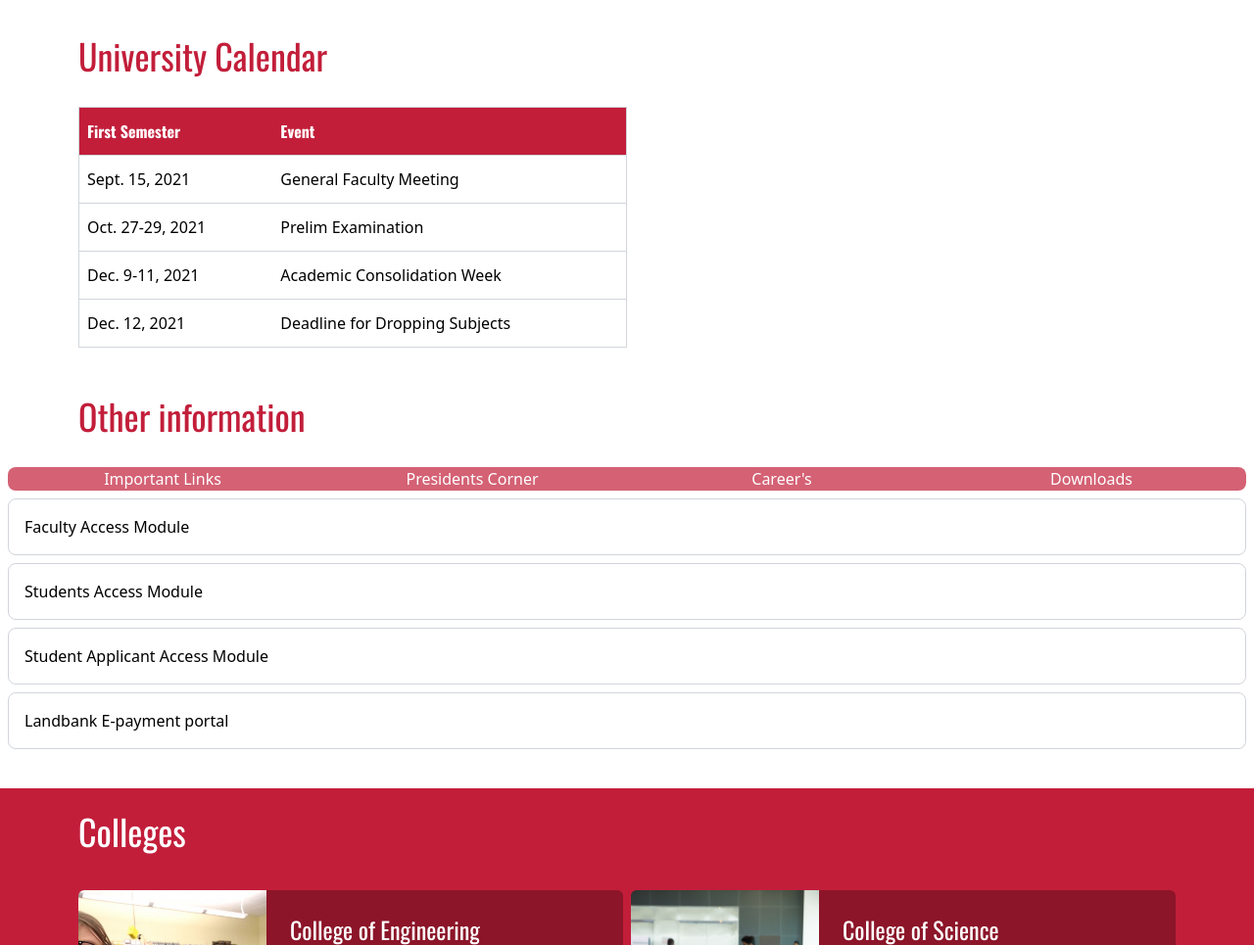
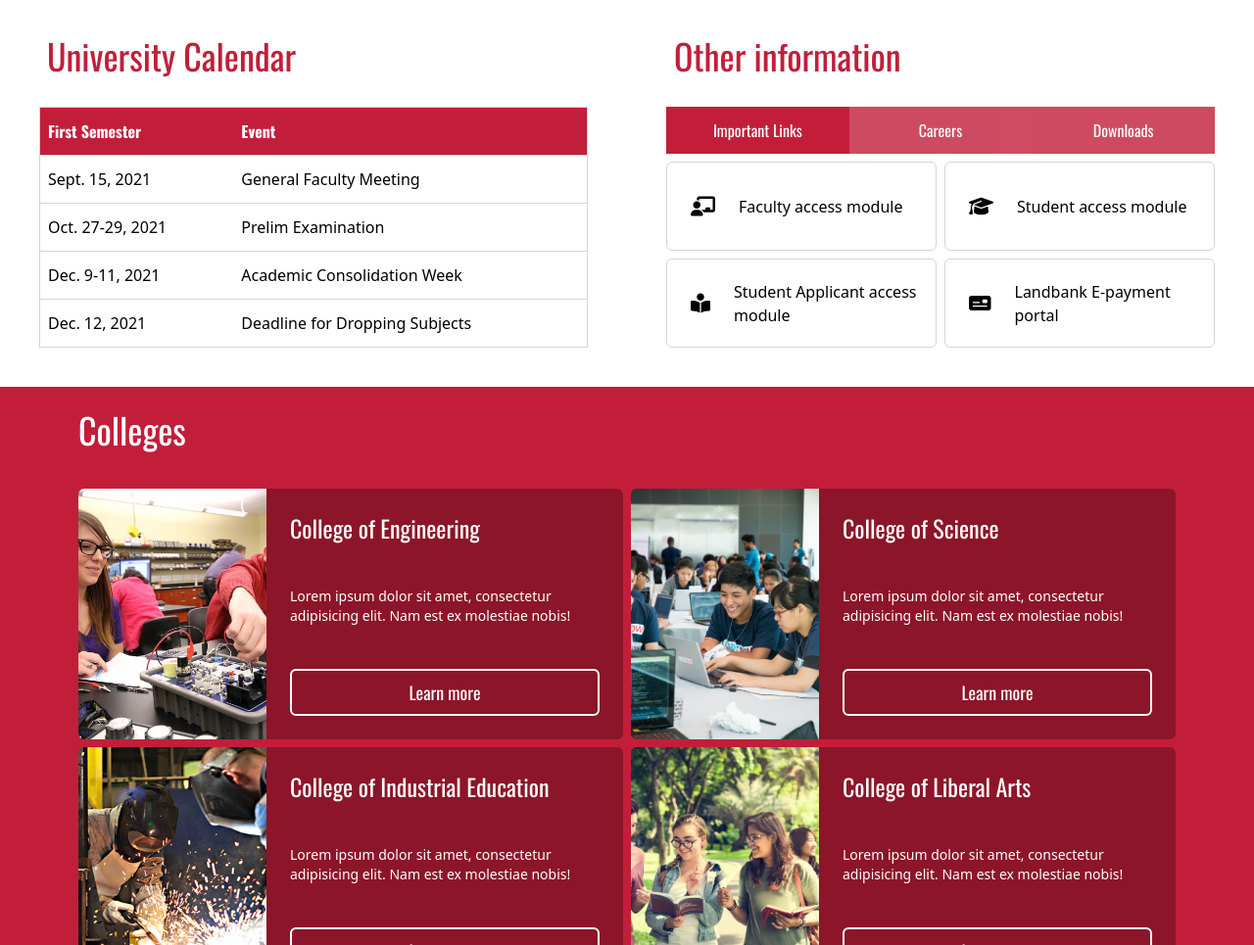
Before and after one commit to Mark-Avila/tup-concept, a website: page public/index.html in a window 1280 px wide. Shown: the part 1485-2450 px from the top of the page at 98% size. Drawn offline with nearby package versions, Linux system fonts and the light colour scheme; a web font is replaced by a local one.

Commit message:
important links tab

```diff
--- a/public/index.html
+++ b/public/index.html
@@ -331,16 +331,16 @@
         </div>
       </section>
 
-      <div class="grid grid-cols-1 grid-rows-2">
-        <section>
+      <div class="grid grid-cols-1 grid-rows-2 lg:grid-cols-2 lg:grid-rows-1">
+        <section class="px-2 md:px-10">
           <h1
-            class="mb-6 w-full p-2 text-center font-oswald text-4xl text-tup-red md:px-20 md:text-left"
+            class="mb-6 w-full p-2 text-center font-oswald text-4xl text-tup-red md:text-left"
           >
             University Calendar
           </h1>
-          <div class="px-2 md:px-20" id="table-pad">
+          <div id="table-pad">
             <table
-              class="w-full rounded-lg border border-gray-300 text-black lg:w-1/2"
+              class="w-full rounded-lg border border-gray-300 text-black lg:h-full"
             >
               <tr
                 class="box-border w-full bg-tup-red text-left font-oswald text-white"
@@ -367,57 +367,59 @@
             </table>
           </div>
         </section>
-        <section>
+        <section class="flex flex-col px-2 md:px-10">
           <h1
-            class="mb-6 w-full p-2 text-center font-oswald text-4xl text-tup-red md:px-20 md:text-left"
+            class="mb-6 w-full p-2 text-center font-oswald text-4xl text-tup-red md:text-left"
           >
             Other information
           </h1>
-          <div class="px-2">
-            <div id="oi-tabs" class="flex overflow-hidden rounded-lg">
+          <div id="oi-body" class="flex h-full flex-col">
+            <div class="oi-tabs grid grid-cols-3 grid-rows-1">
               <button
-                class="w-full bg-tup-red text-white opacity-70 focus:opacity-100"
+                class="bg-tup-red py-3 font-oswald text-white opacity-100 hover:opacity-100 active:opacity-100"
               >
                 Important Links
               </button>
               <button
-                class="w-full bg-tup-red text-white opacity-70 focus:opacity-100"
+                class="bg-tup-red py-3 font-oswald text-white opacity-80 hover:opacity-100 active:opacity-100"
               >
-                Presidents Corner
+                Careers
               </button>
               <button
-                class="w-full bg-tup-red text-white opacity-70 focus:opacity-100"
-              >
-                Career's
-              </button>
-              <button
-                class="w-full bg-tup-red text-white opacity-70 focus:opacity-100"
+                class="bg-tup-red py-3 font-oswald text-white opacity-80 hover:opacity-100 active:opacity-100"
               >
                 Downloads
               </button>
             </div>
-
-            <div id="oi-important-links" class="flex flex-col">
+            <div
+              id="oi-importantlinks"
+              class="grid h-full grid-cols-1 grid-rows-4 pt-2 lg:grid-cols-2 lg:grid-rows-2 lg:gap-2"
+            >
               <a
                 href="#"
-                class="mt-2 h-full w-full rounded-lg border border-gray-300 p-4 active:bg-gray-200"
-                >Faculty Access Module
+                class="flex h-full w-full items-center justify-start border border-gray-300 pl-6 lg:rounded-md"
+              >
+                <i class="fa-solid fa-chalkboard-user fa-lg mr-6"></i>
+                Faculty access module
               </a>
               <a
                 href="#"
-                class="mt-2 h-full w-full rounded-lg border border-gray-300 p-4 active:bg-gray-200"
-                >Students Access Module
-              </a>
-              <a
-                href="#"
-                class="mt-2 h-full w-full rounded-lg border border-gray-300 p-4 active:bg-gray-200"
-                >Student Applicant Access Module</a
+                class="flex h-full w-full items-center justify-start border border-gray-300 pl-6 lg:rounded-md"
+                ><i class="fa-solid fa-graduation-cap fa-lg mr-6"></i> Student
+                access module</a
               >
               <a
                 href="#"
-                class="mt-2 h-full w-full rounded-lg border border-gray-300 p-4 active:bg-gray-200"
-                >Landbank E-payment portal
-              </a>
+                class="flex h-full w-full items-center justify-start border border-gray-300 pl-6 lg:rounded-md"
+                ><i class="fa-solid fa-book-open-reader fa-lg mr-6"></i> Student
+                Applicant access module</a
+              >
+              <a
+                href="#"
+                class="flex h-full w-full items-center justify-start border border-gray-300 pl-6 lg:rounded-md"
+                ><i class="fa-solid fa-money-check fa-lg mr-6"></i> Landbank
+                E-payment portal</a
+              >
             </div>
           </div>
         </section>
```
Also changed, not shown: public/style.css.
